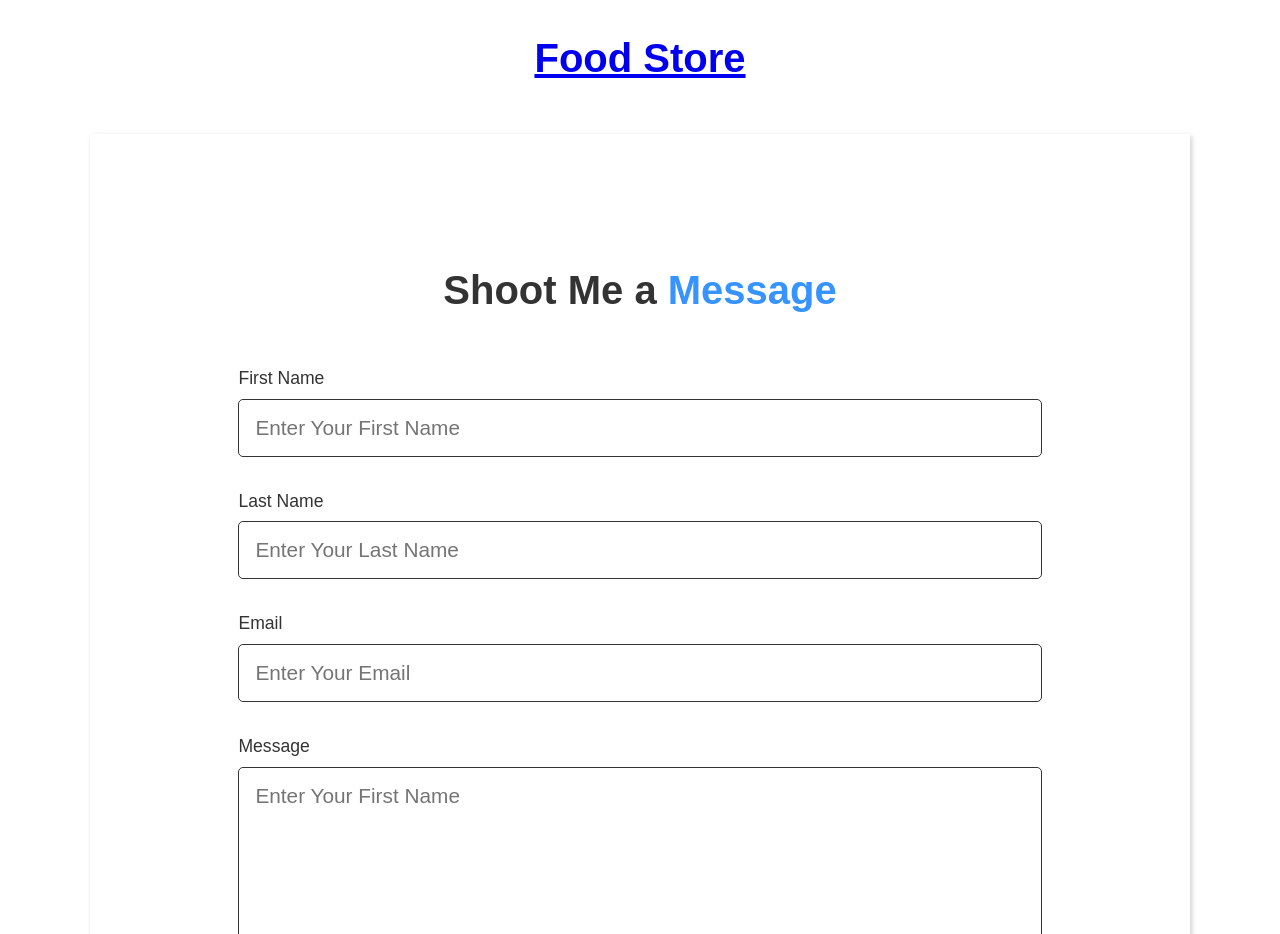
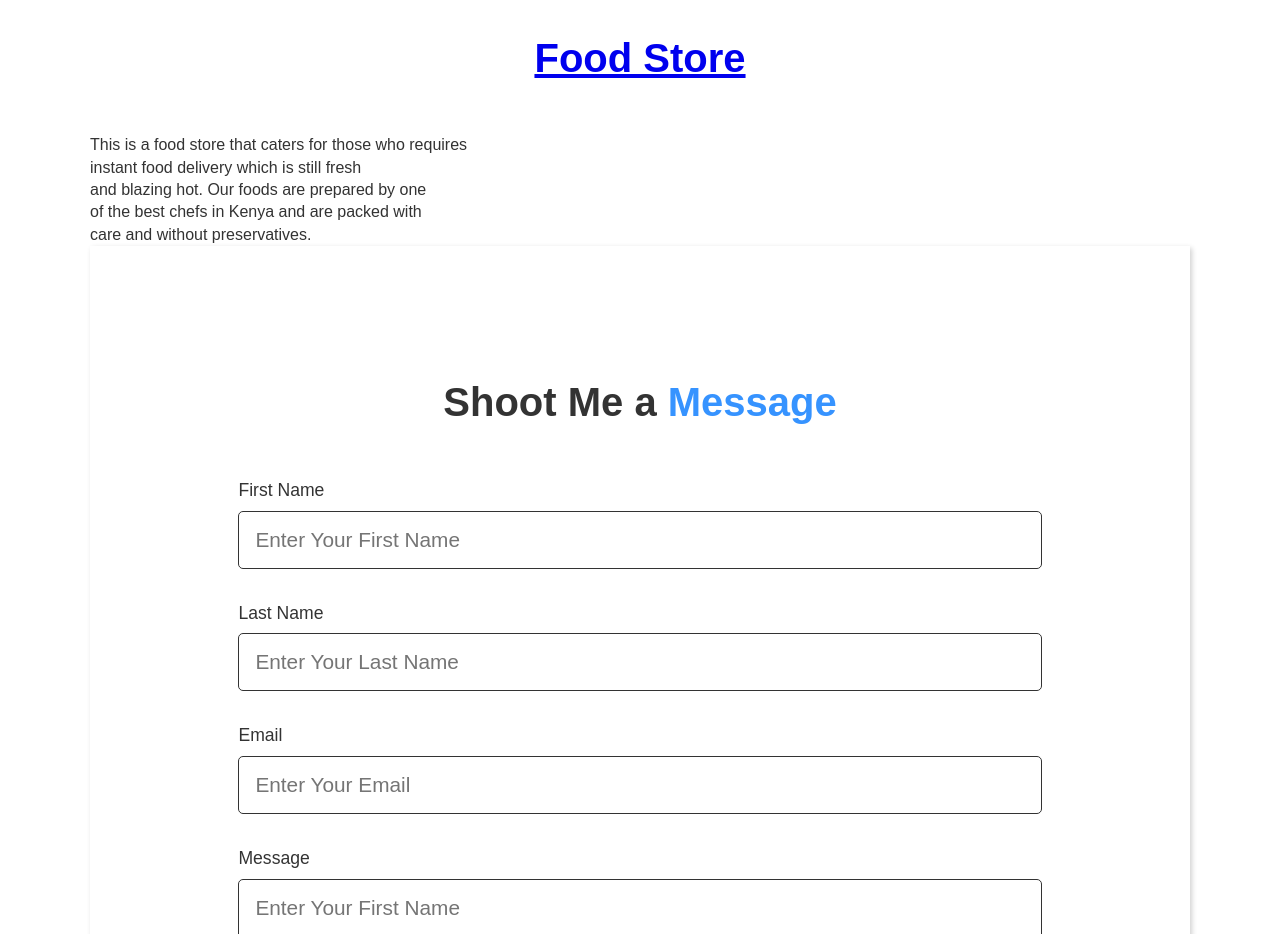
Before and after one commit to annaadhiambo/My-First-Portfolio, a plain HTML site: page index.html in a window 1280 px wide. Shown: the part 1800-2734 px from the top of the page. Drawn offline with Linux system fonts and the light colour scheme.

Commit message:
corrected error in index.html

```diff
--- a/index.html
+++ b/index.html
@@ -55,6 +55,8 @@
                     What type of food and health routine,do we take as we care about our bodies being maintained?<br>
                      Well,we will take a look at that in the next page,for now let us talk about what we are all about.</p>
                 <h3><a href="https://annaadhiambo.github.io/Ann-s-Food-Store/" target="_blank">Food Store</a></h3>
+                <p>This is a food store that caters for those who requires <br>instant food delivery which is still fresh <br>and blazing hot.
+                    Our foods are prepared by one <br>of the best chefs in Kenya and are packed with <br>care and without preservatives.</p>
 
             </div>
             <div class="form-container">
```
